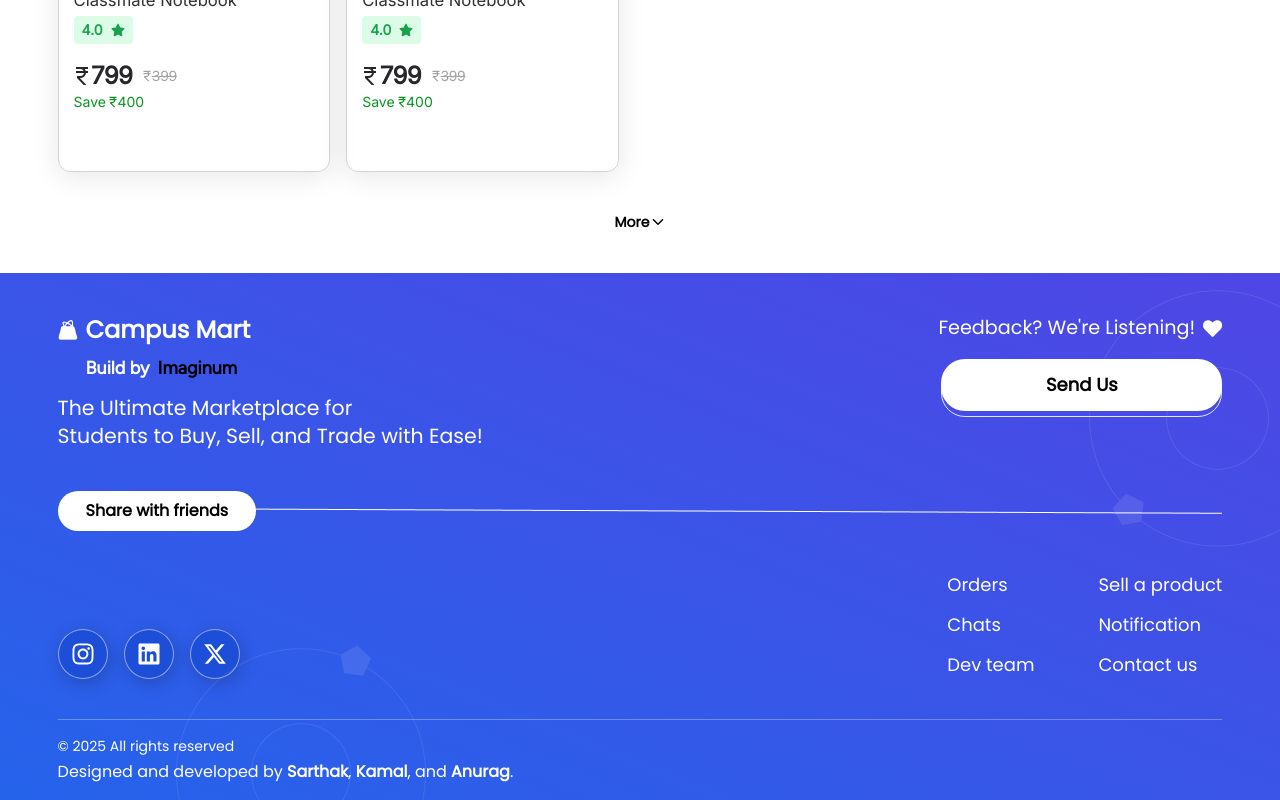
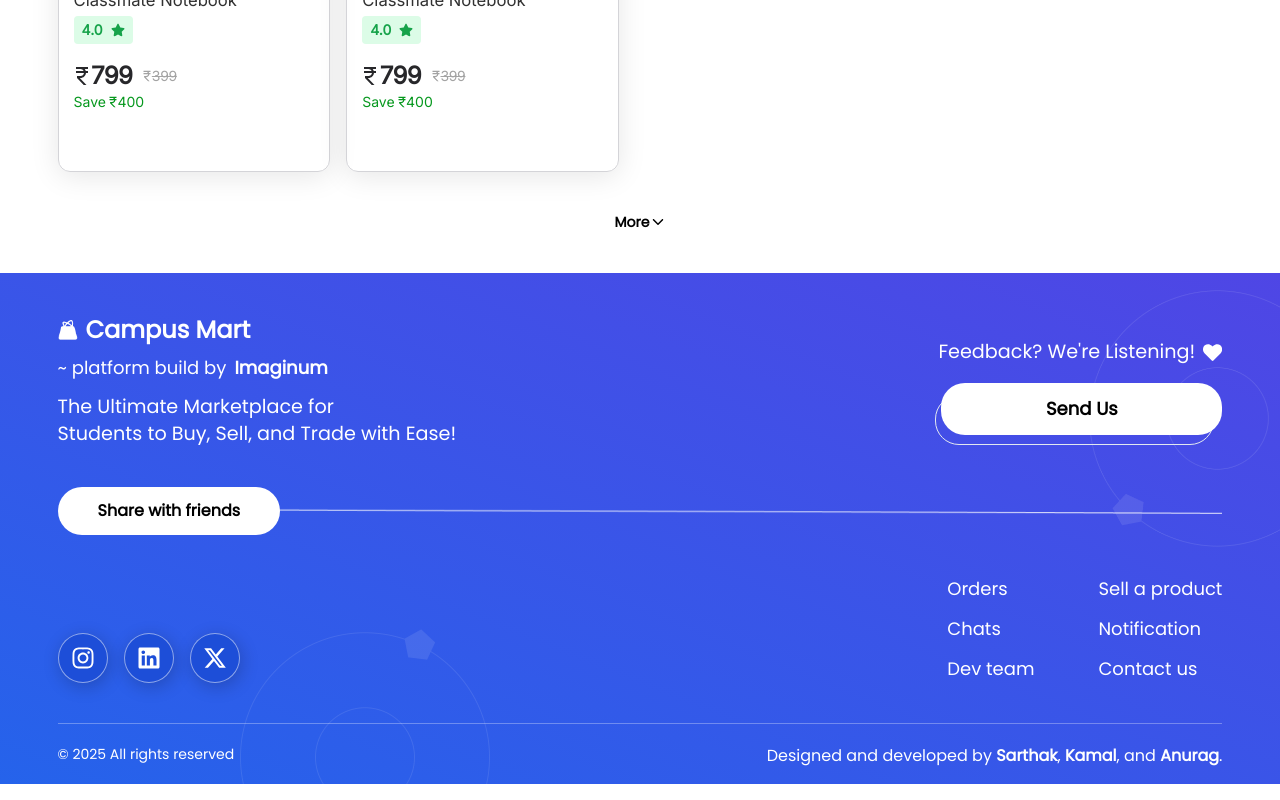
Before and after one commit to SarthakKrishak/Campus_Mart, a React (Vite) app in the folder frontend/: page / in a window 1280 px wide. Shown: the part 2818-3618 px from the top of the page. Built offline with nearby package versions, Linux system fonts and the light colour scheme; the HTML template or start-up script is replaced by a standard one; a web font is replaced by a local one.

Commit message:
front_fix7

```diff
--- a/frontend/src/Components/Footer.jsx
+++ b/frontend/src/Components/Footer.jsx
@@ -11,7 +11,7 @@
       <img
         src="/assets/circle45.png"
         alt="circle"
-        className="absolute bottom-[-2vh] left-44 w-[250px]"
+        className="absolute bottom-[-2vh] left-60 w-[250px]"
       />
       <img
         src="/assets/footer_circle.png"
@@ -31,26 +31,26 @@
               <img src={whitebag} alt="logo" className="w-5 h-5" />
               <h1> Campus Mart</h1>
             </Link>
-            <h1 className="flex items-center gap-2 text-xl font-bold lg:text-lg font-figtree lg:ml-7">
+            <h1 className="flex items-center gap-2 text-xl font-medium lg:text-lg font-poppins">
               {" "}
-              Build by{" "}
+              ~ platform build by{" "}
               <a
                 href="https://imaginumorg.vercel.app/"
                 target="_blank"
-                className="text-black"
+                className="text-white font-poppins font-bold hover:text-black duration-300 ease-in-out"
               >
                 Imaginum
               </a>
             </h1>
           </div>
-          <p className="text-[4vw] md:text-[2vw] lg:text-[1.6vw] leading-snug">
+          <p className="text-[4vw] md:text-[2vw] lg:text-[1.5vw] leading-snug">
             The Ultimate Marketplace for <br />
             Students to Buy, Sell, and Trade with Ease!
           </p>
         </div>
 
         {/* Right */}
-        <div className="hidden md:flex flex-col items-end gap-4 w-full md:w-1/2">
+        <div className="hidden md:flex flex-col items-end gap-4 w-full md:w-1/2 lg:mt-6">
           <h2 className="text-[1.2vw] flex items-center gap-2 font-medium lg:text-[1.5vw] font-poppins">
             Feedback? We're Listening!
             <FaHeart className="text-white" />
@@ -62,14 +62,14 @@
             >
               Send Us
             </a>
-            <div className="border border-slate-200 bg-transparent rounded-3xl py-6 px-20 mt-2"></div>
+            <div className="border border-slate-200 bg-transparent rounded-3xl py-6 px-20 md:mt-3 md:ml-[-0.5vw] md:mr-2"></div>
           </div>
         </div>
       </div>
 
       {/* Middle Section */}
       <div className="flex justify-between items-center my-10 relative">
-        <button className="z-10 py-2 px-7 text-black bg-white rounded-3xl font-semibold hover:scale-105 transition-transform duration-200">
+        <button className="z-10 py-2 px-7 lg:py-3 lg:px-10 text-black bg-white rounded-3xl font-semibold hover:scale-105 transition-transform duration-200">
           Share with friends
         </button>
         <img
@@ -133,8 +133,10 @@
       </div>
 
       {/* Footer Bottom */}
-      <div className="border-t border-white/30 mt-10 pt-4 text-sm pb-4 text-white">
-        <p>© 2025 All rights reserved</p>
+      <div className="border-t border-white/30 mt-10 pt-4 text-sm pb-4 text-white flex items-center justify-between">
+        <p className="hover:underline cursor-default">
+          © 2025 All rights reserved
+        </p>
         <p className="text-[3.5vw] sm:text-base mt-1">
           Designed and developed by{" "}
           <a
--- a/frontend/src/Components/Header.jsx
+++ b/frontend/src/Components/Header.jsx
@@ -14,12 +14,11 @@
   const [darkMode, setDarkMode] = useState(false);
   const [notification, setNotification] = useState(1);
   const placeholderWords = [
-    "Product",
+    "Electronics",
     "Book",
     "Cycle",
-    "Laptop",
+    "Essential",
     "Mattress",
-    "Bottle",
   ];
   const [placeholderIndex, setPlaceholderIndex] = useState(0);
   const [fade, setFade] = useState(true);
```
